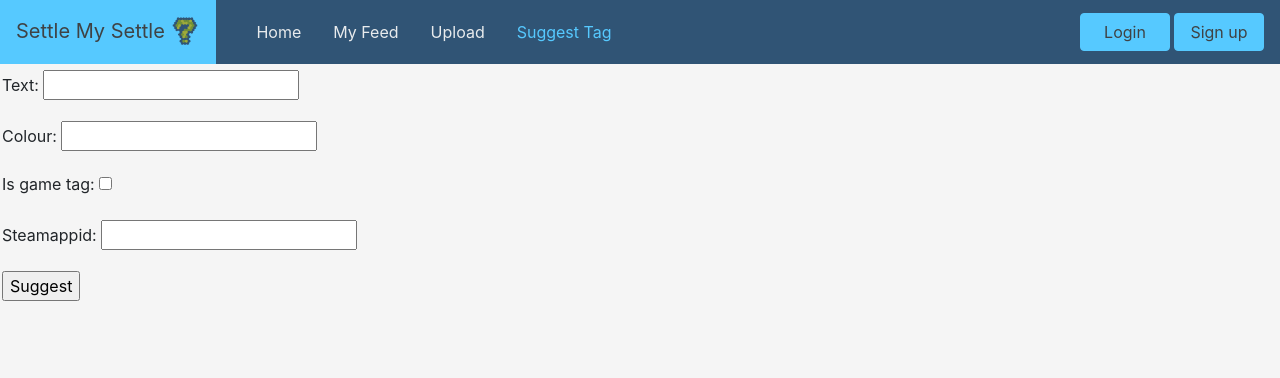
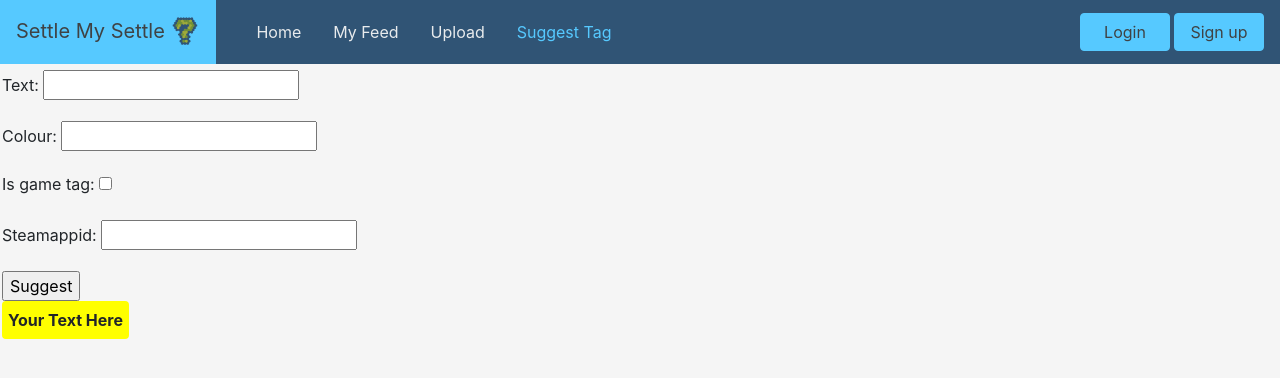
Before and after one commit to settlemysettle/SettleMySettle, a Django app: page /settle/suggest-tag in a window 1280 px wide. Shown: the top 378 px of the page. Run offline with Django 3.2, Linux system fonts and the light colour scheme; some libraries are stand-ins or nearby versions.

Commit message:
Implemented tag preview with auto-update

```diff
--- a/static/js/suggest_tag.js
+++ b/static/js/suggest_tag.js
@@ -1,5 +1,13 @@
 $(document).ready(function () {
-    $('#suggest-form form').change(function () {
+    $('#suggest-form').on('keyup change paste', ':input', function () {
         console.log("inputs change!");
+
+        var tagText = $('#id_text').val();
+        var tagCol = $('#id_colour').val();
+
+        console.log(tagText + ", " + tagCol);
+
+        $('#preview-tag').css('background-color', tagCol);
+        $('#preview-tag').text(tagText);
     });
 });
--- a/templates/settle/suggest-tag.html
+++ b/templates/settle/suggest-tag.html
@@ -15,6 +15,9 @@
         <input type="hidden" name="user" value="{{ user }}"/>
         <input type="submit" name="submit" value="Suggest"/>
     </form>
+
+    <span id="preview-tag" class="btn tag mb-1"
+                    style="background-color: #FFFF00">Your Text Here</span>
 {% endblock %}
 
 {% block script_block %}
```
